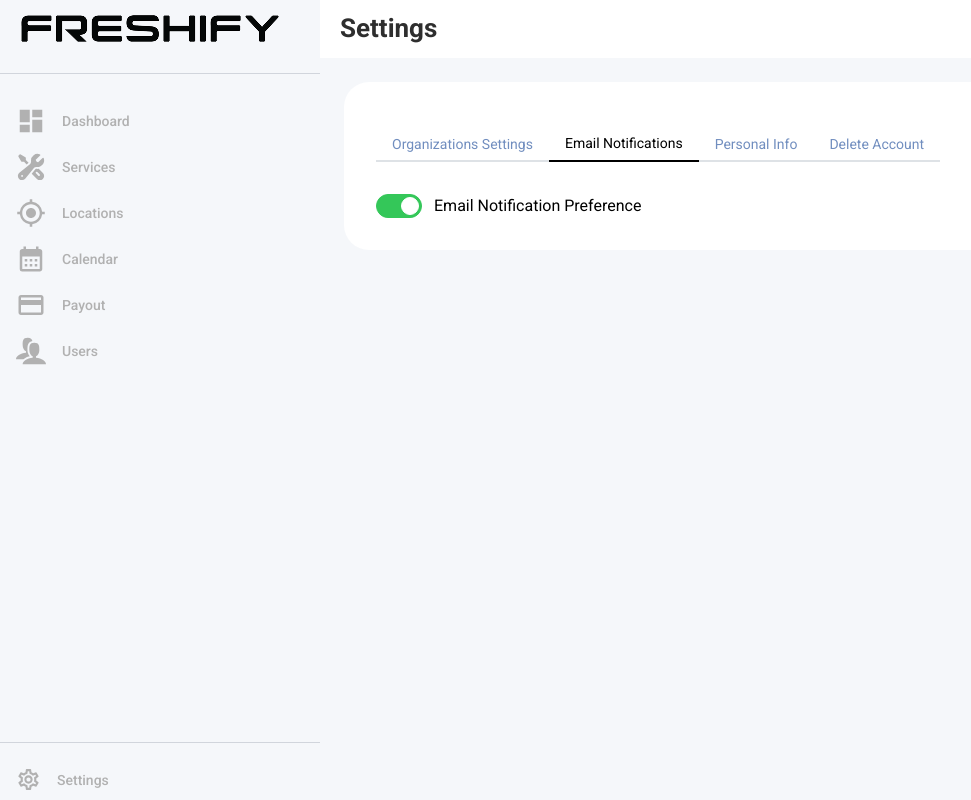
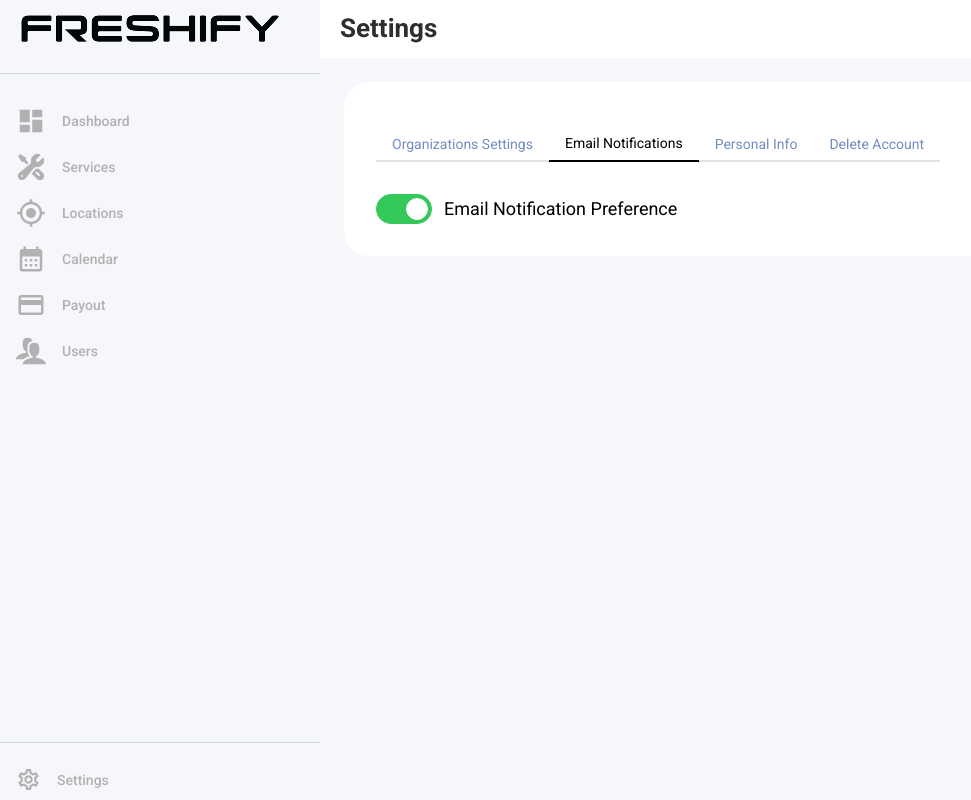
Before and after one commit to owaisprog/Freshify-frontend, a React (Vite) app: page /OrganizationOwnerDashboard/settings/email in a window 1280 px wide. Shown: the whole page, without its empty margins (0-971 px from the left). Built offline with nearby package versions, Linux system fonts and the light colour scheme; no server answers; sample sign-in values are in the browser's storage.

Commit message:
settings update

```diff
--- a/src/components/Switch.jsx
+++ b/src/components/Switch.jsx
@@ -6,7 +6,7 @@ export function SwitchCom() {
       defaultChecked
       color="#34C759"
       label="Email Notification Preference"
-      size="md"
+      size="lg"
     />
   );
 }
--- a/src/pages/OrganizationOwner/OrganizationOwnerLayout/OrganizationOwnerSettings/OrganizationOwnerSettings.jsx
+++ b/src/pages/OrganizationOwner/OrganizationOwnerLayout/OrganizationOwnerSettings/OrganizationOwnerSettings.jsx
@@ -93,7 +93,7 @@ export default function OrganizationOwnerSettings() {
           </section>
 
           {/* Render the active tab component */}
-          <div className="mt-6 lg:mt-0 ">
+          <div className="mt-6 lg:mt-0 !text-[18px] !font-normal ">
             <Outlet />
           </div>
         </Paper>
--- a/src/pages/OrganizationOwner/OrganizationOwnerLayout/OrganizationOwnerSettings/components/OrganizationDelete.jsx
+++ b/src/pages/OrganizationOwner/OrganizationOwnerLayout/OrganizationOwnerSettings/components/OrganizationDelete.jsx
@@ -2,7 +2,7 @@ import { Button } from "@mantine/core";
 
 function OrganizationDelete() {
   return (
-    <div className="flex justify-between">
+    <div className="flex justify-between ">
       <span>Delete Account</span>
       <Button color="dark" radius="md">
         Delete
```
